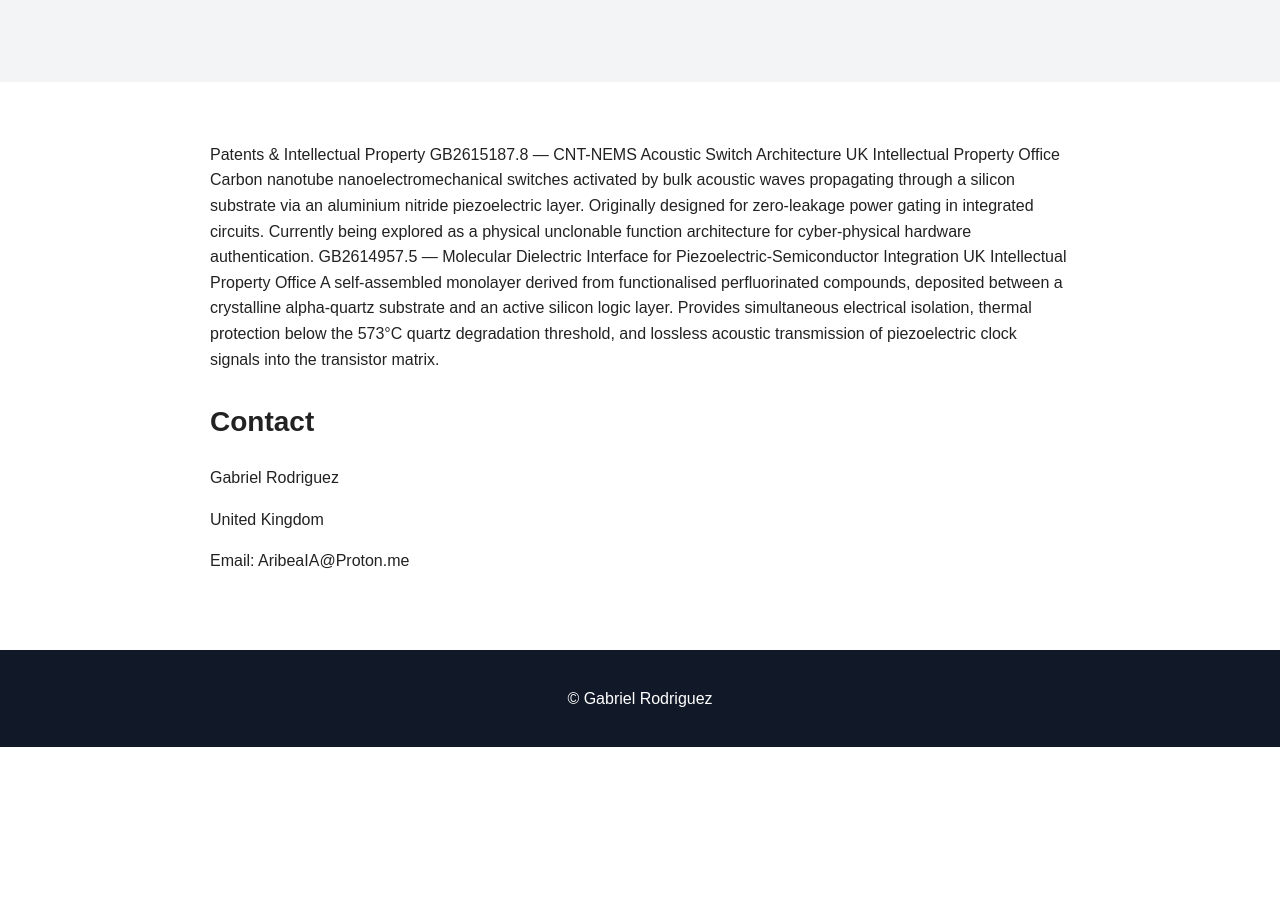
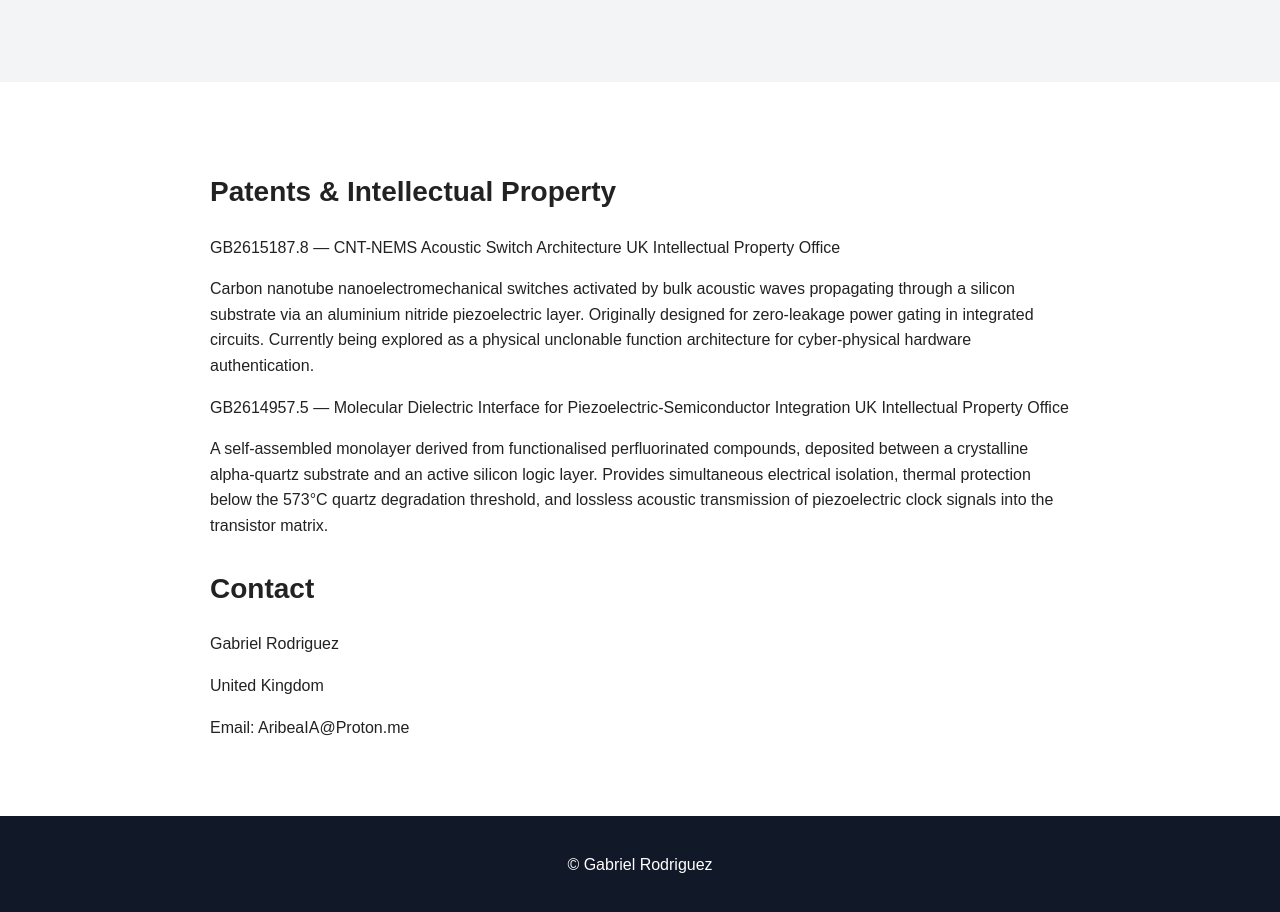
Before and after one commit to Gasuky/GRSolver, a plain HTML site: page index.html in a window 1280 px wide. Shown: the part 2250-3162 px from the top of the page. Before the commit the page ends 2997 px from the top, so only its background shows below. Drawn offline with Linux system fonts and the light colour scheme.

Commit message:
Enhance patent descriptions in index.html
Added detailed descriptions for patents and intellectual property.

```diff
--- a/index.html
+++ b/index.html
@@ -131,11 +131,14 @@
 
 <section>
 <div class="container">
-Patents & Intellectual Property
+<h3> Patents & Intellectual Property </h3>
 
+<p>
 GB2615187.8 — CNT-NEMS Acoustic Switch Architecture
 UK Intellectual Property Office
+</p>
 
+<p>
 Carbon nanotube nanoelectromechanical switches activated
 by bulk acoustic waves propagating through a silicon
 substrate via an aluminium nitride piezoelectric layer.
@@ -143,11 +146,15 @@
 integrated circuits. Currently being explored as a
 physical unclonable function architecture for
 cyber-physical hardware authentication.
+</p>
 
+<p>
 GB2614957.5 — Molecular Dielectric Interface for
 Piezoelectric-Semiconductor Integration
 UK Intellectual Property Office
+</p>
 
+<p>
 A self-assembled monolayer derived from functionalised
 perfluorinated compounds, deposited between a crystalline
 alpha-quartz substrate and an active silicon logic layer.
@@ -155,6 +162,8 @@
 protection below the 573°C quartz degradation threshold,
 and lossless acoustic transmission of piezoelectric clock
 signals into the transistor matrix.
+</p>
+
 <h3>Contact</h3>
 
 <p>
```
